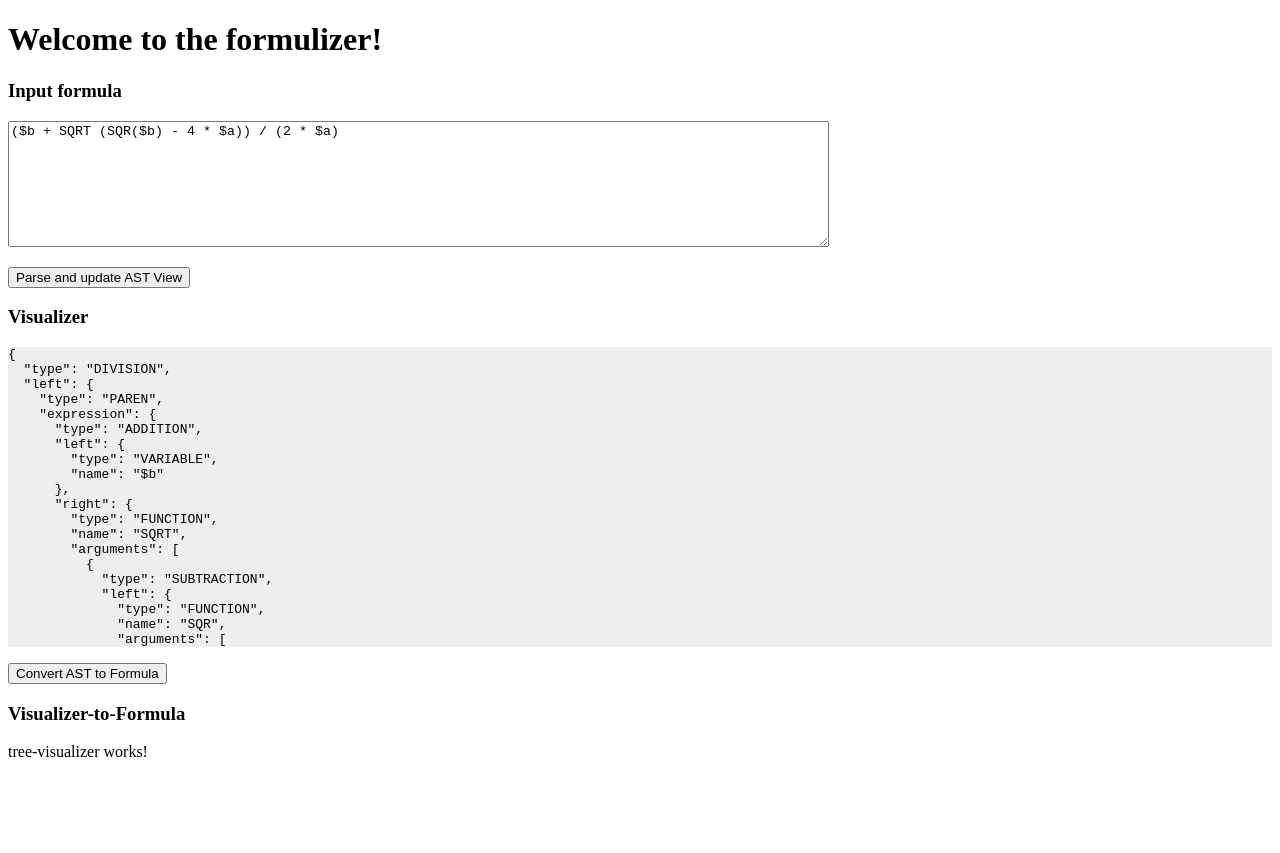
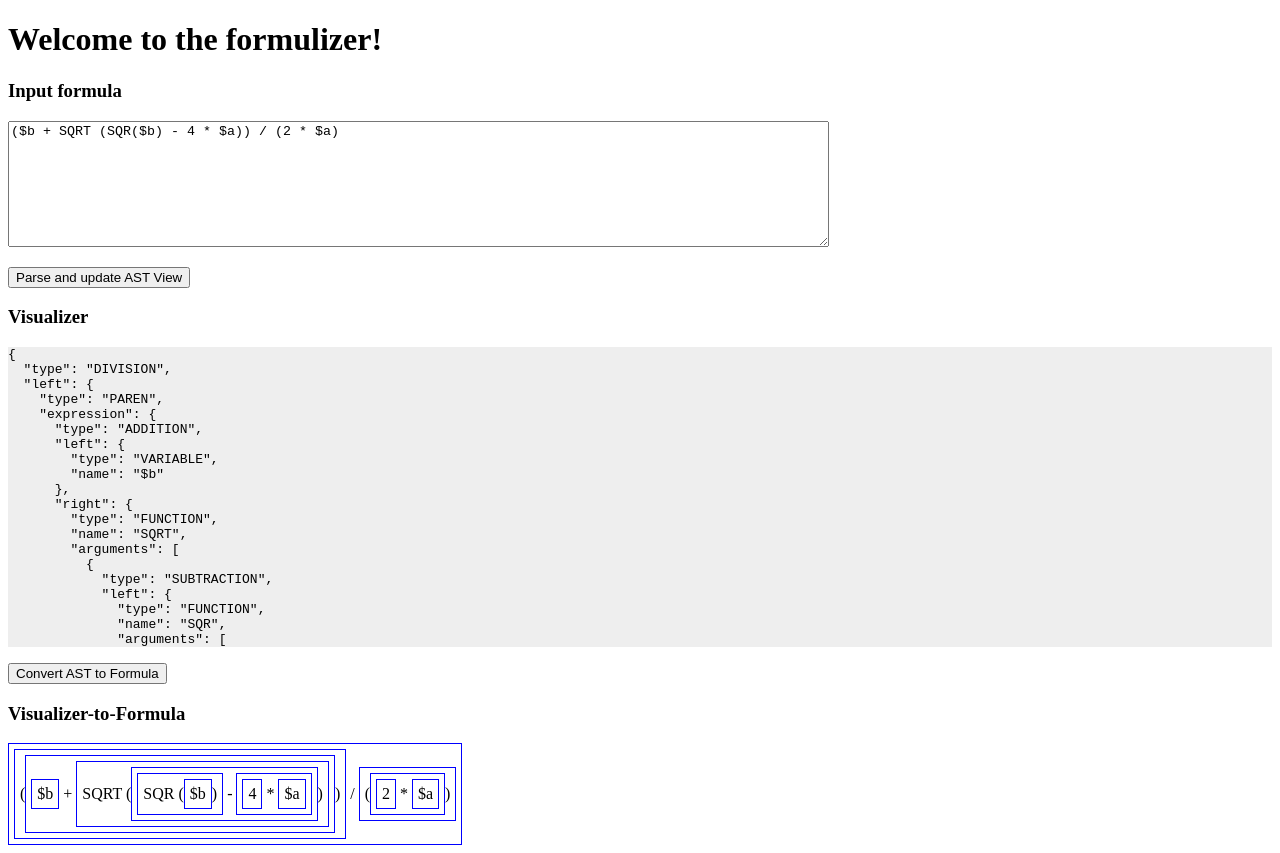
Before and after one commit to jzhang19/AlgoFun, an Angular app in the folder angular-calculator/: page / in a window 1280 px wide. Both pictures are taken after a click on the button "Parse and update AST View". Before the commit the page ends 800 px from the top, so only its background shows below. Built offline with nearby package versions, Linux system fonts and the light colour scheme.

Commit message:
Update the visualizer to display

```diff
--- a/angular-calculator/src/app/app.component.html
+++ b/angular-calculator/src/app/app.component.html
@@ -12,5 +12,5 @@
   <p><button (click)="convertAstToFormula()">Convert AST to Formula</button></p>
   <h3>Visualizer-to-Formula</h3>
   <p>{{ visualizerOutput }}</p>
-  <app-tree-visualizer></app-tree-visualizer>
+  <app-tree-visualizer [syntaxTree]="syntaxTree"></app-tree-visualizer>
 </div>
--- a/angular-calculator/src/app/components/tree-visualizer/tree-visualizer.component.html
+++ b/angular-calculator/src/app/components/tree-visualizer/tree-visualizer.component.html
@@ -1 +1,36 @@
-<p>tree-visualizer works!</p>
+<span *ngIf="syntaxTree">
+    <span [ngSwitch]="syntaxTree.type">
+        <span class="box" *ngSwitchCase="'MULTIPLICATION'">
+            <app-tree-visualizer [syntaxTree]="syntaxTree.left"></app-tree-visualizer>
+            *
+            <app-tree-visualizer [syntaxTree]="syntaxTree.right"></app-tree-visualizer>
+        </span>
+        <span class="box" *ngSwitchCase="'DIVISION'">
+            <app-tree-visualizer [syntaxTree]="syntaxTree.left"></app-tree-visualizer>
+            /
+            <app-tree-visualizer [syntaxTree]="syntaxTree.right"></app-tree-visualizer>
+        </span>
+        <span class="box" *ngSwitchCase="'ADDITION'">
+            <app-tree-visualizer [syntaxTree]="syntaxTree.left"></app-tree-visualizer>
+            +
+            <app-tree-visualizer [syntaxTree]="syntaxTree.right"></app-tree-visualizer>
+        </span>
+        <span class="box" *ngSwitchCase="'SUBTRACTION'">
+            <app-tree-visualizer [syntaxTree]="syntaxTree.left"></app-tree-visualizer>
+            -
+            <app-tree-visualizer [syntaxTree]="syntaxTree.right"></app-tree-visualizer>
+        </span>
+        <span class="box" *ngSwitchCase="'PAREN'">
+            (<app-tree-visualizer [syntaxTree]="syntaxTree.expression"></app-tree-visualizer>)
+        </span>
+        <span class="box" *ngSwitchCase="'FUNCTION'">
+            {{syntaxTree.name}}
+            (<span *ngFor="let argument of syntaxTree.arguments">
+                <app-tree-visualizer [syntaxTree]="argument"></app-tree-visualizer>
+            </span>)
+        </span>
+        <span class="box" *ngSwitchCase="'PI'">{{syntaxTree.value}}</span>
+        <span class="box" *ngSwitchCase="'VARIABLE'">{{syntaxTree.name}}</span>
+        <span class="box" *ngSwitchCase="'NUMBER'">{{syntaxTree.value}}</span>
+    </span>
+</span>
--- a/angular-calculator/src/app/components/tree-visualizer/tree-visualizer.component.scss
+++ b/angular-calculator/src/app/components/tree-visualizer/tree-visualizer.component.scss
@@ -0,0 +1,10 @@
+.box
+{
+    BORDER-RIGHT: blue 1px solid;
+    BORDER-TOP: blue 1px solid;
+    BORDER-LEFT: blue 1px solid;
+    BORDER-BOTTOM: blue 1px solid;
+    BACKGROUND-COLOR: White;
+    display: inline-block;
+    padding: 5px;
+}
--- a/angular-calculator/src/app/components/tree-visualizer/tree-visualizer.component.ts
+++ b/angular-calculator/src/app/components/tree-visualizer/tree-visualizer.component.ts
@@ -1,4 +1,4 @@
-import { Component, OnInit } from '@angular/core';
+import { Component, Input, OnInit } from '@angular/core';
 
 @Component({
   selector: 'app-tree-visualizer',
@@ -6,10 +6,12 @@ import { Component, OnInit } from '@angular/core';
   styleUrls: ['./tree-visualizer.component.scss']
 })
 export class TreeVisualizerComponent implements OnInit {
+  @Input() syntaxTree: any;
 
   constructor() { }
 
   ngOnInit(): void {
+    console.log("Child: ", this.syntaxTree);
   }
 
 }
```
